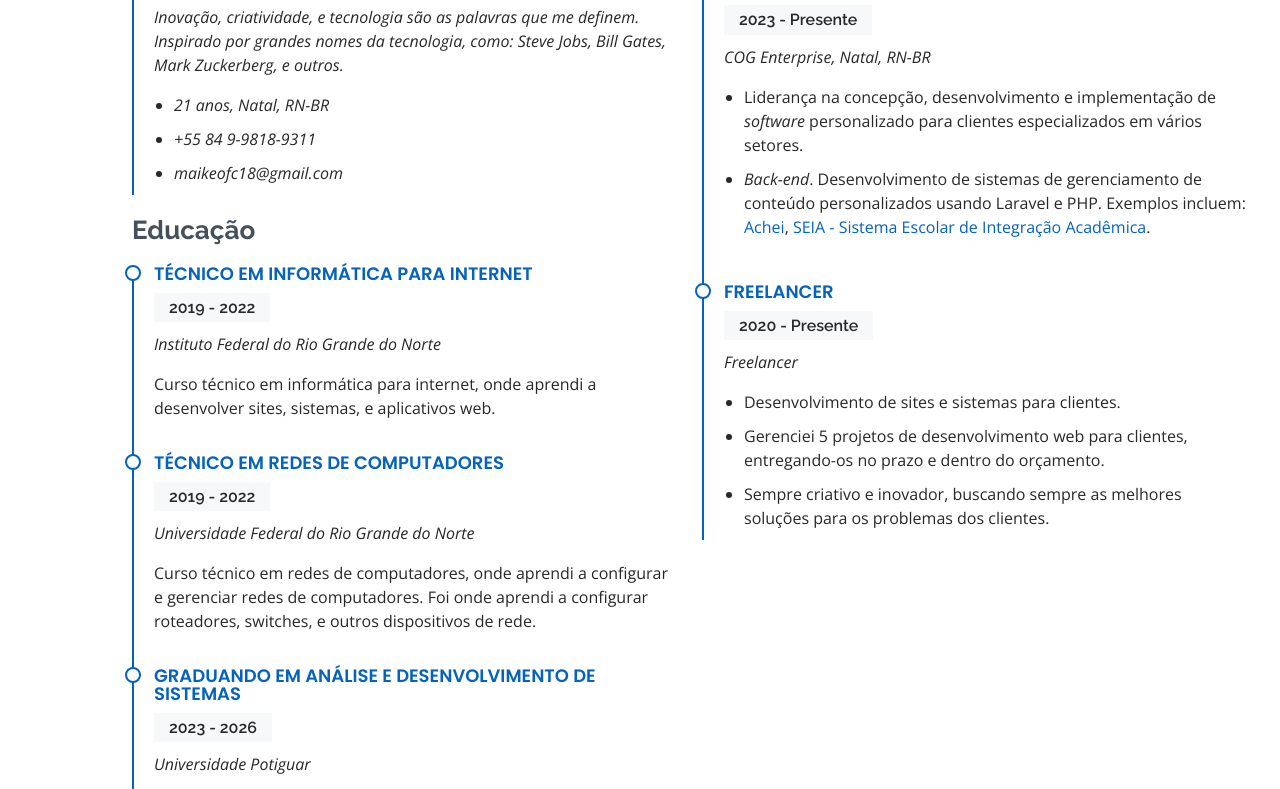
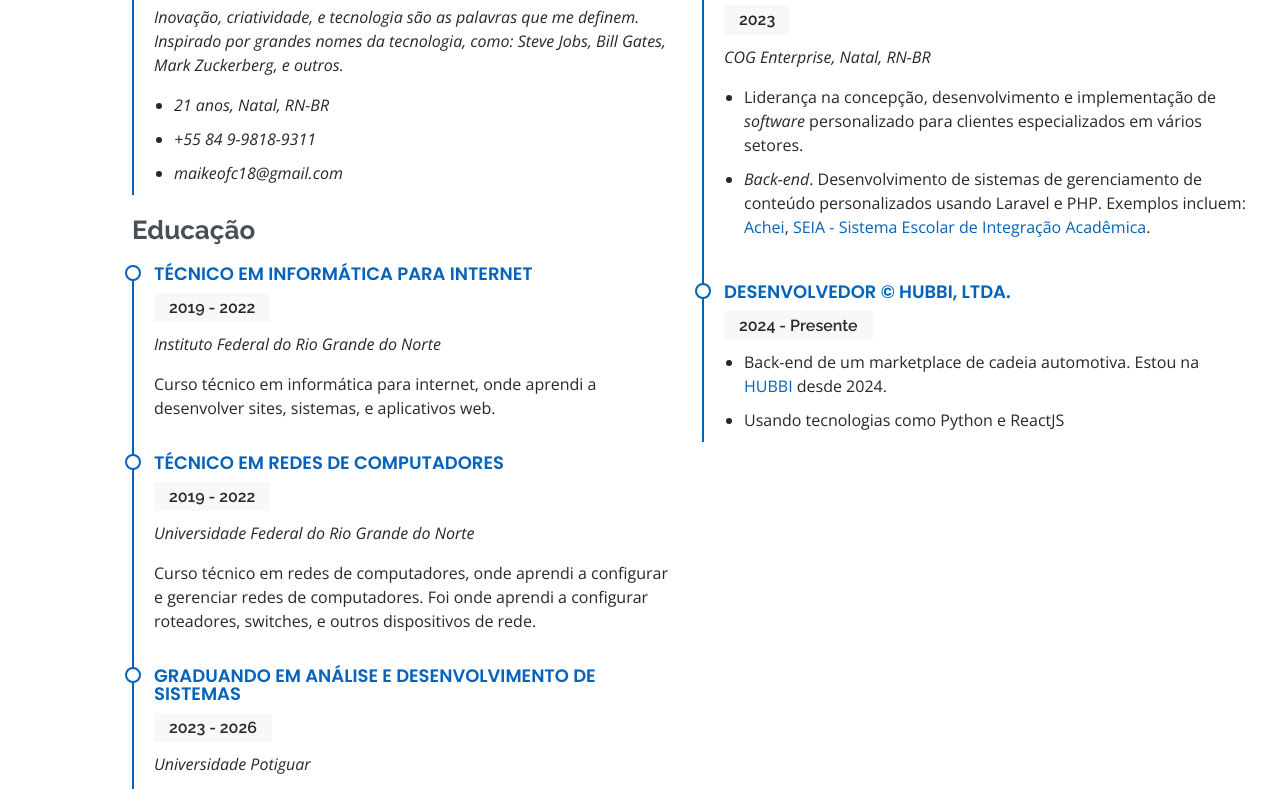
Before and after one commit to devmkpro/Luzialcn.github.io, a plain HTML site: page index.html in a window 1280 px wide. Shown: the part 2764-3553 px from the top of the page. Drawn offline with nearby package versions, Linux system fonts and the light colour scheme.

Commit message:
Update professional experience in index.html

```diff
--- a/index.html
+++ b/index.html
@@ -497,7 +497,7 @@
               <h3 class="resume-title">Experiência Profissional</h3>
               <div class="resume-item">
                 <h4>Desenvolvedor da COG Enterprise</h4>
-                <h5>2023 - Presente</h5>
+                <h5>2023</h5>
                 <p><em> COG Enterprise, Natal, RN-BR </em></p>
                 <ul>
                   <li>
@@ -517,18 +517,14 @@
                 </ul>
               </div>
               <div class="resume-item">
-                <h4>Freelancer</h4>
-                <h5>2020 - Presente</h5>
-                <p><em>Freelancer</em></p>
+                <h4>Desenvolvedor © HUBBI, LTDA. </h4>
+                <h5>2024 - Presente</h5>
                 <ul>
-                  <li>Desenvolvimento de sites e sistemas para clientes.</li>
                   <li>
-                    Gerenciei 5 projetos de desenvolvimento web para clientes,
-                    entregando-os no prazo e dentro do orçamento.
+                      Back-end de um marketplace de cadeia automotiva. Estou na <a href="https://hubbi.app">HUBBI</a> desde 2024.
                   </li>
                   <li>
-                    Sempre criativo e inovador, buscando sempre as melhores
-                    soluções para os problemas dos clientes.
+                    Usando tecnologias como Python e ReactJS
                   </li>
                 </ul>
               </div>
```
